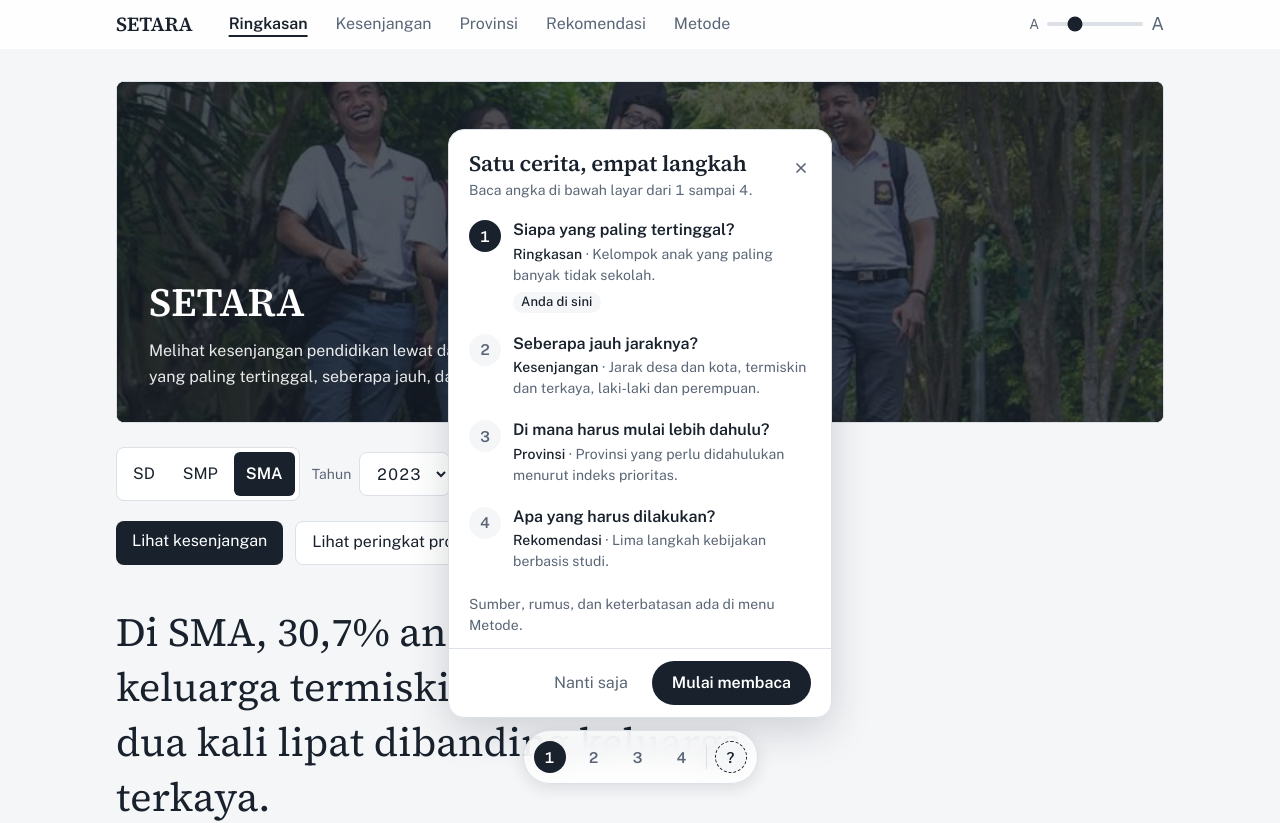
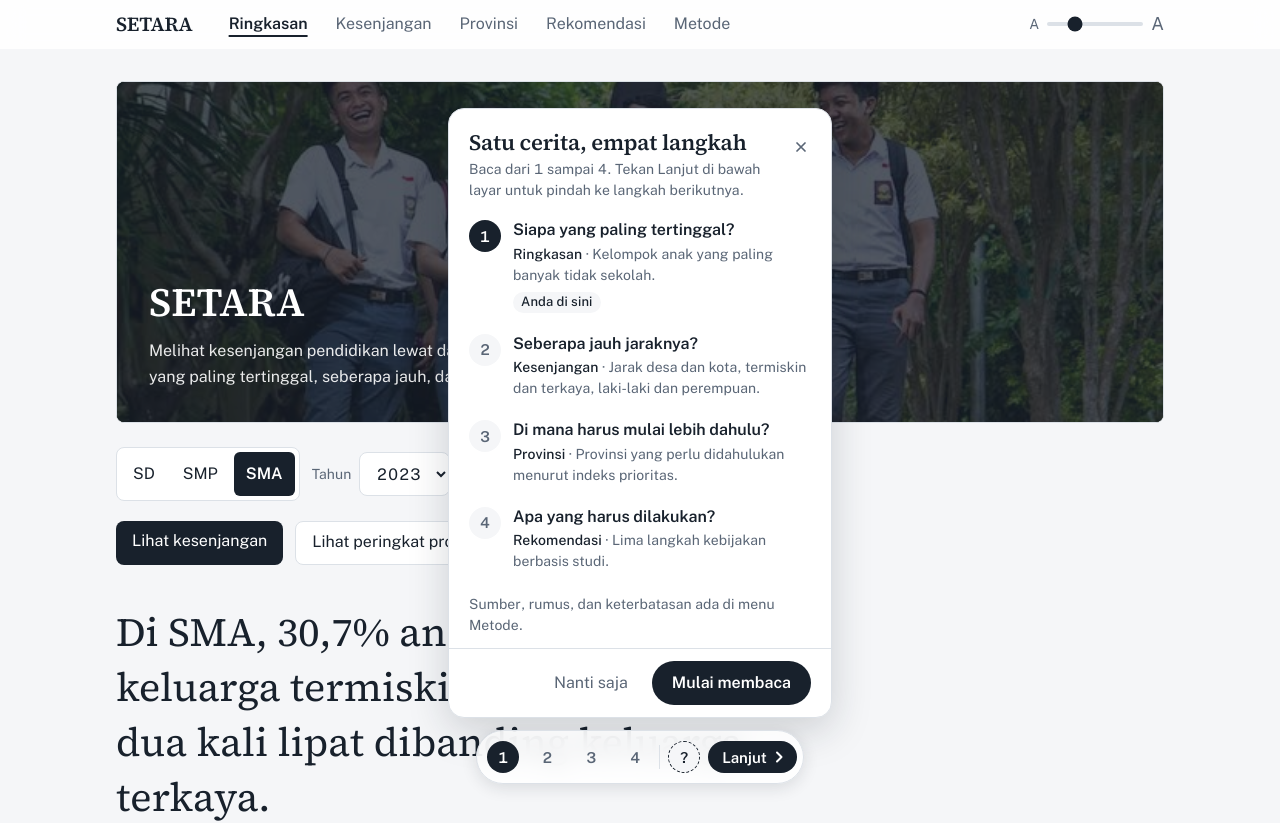
Before and after one commit to bimasenaw/setara, a React (Vite) app: page / in a window 1280 px wide. Shown: the top 823 px of the page. Built offline with nearby package versions, Linux system fonts and the light colour scheme.

Commit message:
SETARA v2: tombol Lanjut di penanda alur
- Tombol 'Lanjut' membawa ke langkah berikutnya dengan transisi geser, filter ikut terbawa
- Tidak ditampilkan di langkah terakhir (Rekomendasi)
- Teks panduan menyebut tombol Lanjut

```diff
--- a/src/components/AlurCerita.jsx
+++ b/src/components/AlurCerita.jsx
@@ -53,6 +53,10 @@ export default function AlurCerita() {
 
   if (!sekarang) return null
 
+  // Tombol Lanjut: ke langkah berikutnya; di langkah terakhir tidak ditampilkan.
+  const berikutnya = ALUR.find((a) => a.langkah === sekarang.langkah + 1) || null
+  const keBerikutnya = berikutnya ? tautanAlur(berikutnya.to, search) : null
+
   return (
     <div className="pointer-events-none fixed inset-x-0 bottom-0 z-20 flex flex-col items-center pb-[calc(1rem+env(safe-area-inset-bottom))] print:hidden">
       <PanduanAlur
@@ -70,6 +74,7 @@ export default function AlurCerita() {
           ringkas && !panduan.buka ? 'scale-[0.8]' : 'scale-100'
         }`}
       >
+        <div className="flex items-center">
           <ol className="flex items-center">
             {ALUR.map((a) => {
               const isAktif = a.id === sekarang.id
@@ -98,8 +103,8 @@ export default function AlurCerita() {
                 </li>
               )
             })}
-          <li aria-hidden="true" className="mx-0.5 h-6 w-px bg-garis" />
-          <li>
+          </ol>
+          <span aria-hidden="true" className="mx-0.5 h-6 w-px bg-garis" />
           <button
             ref={tombolRef}
             type="button"
@@ -121,8 +126,34 @@ export default function AlurCerita() {
               ?
             </span>
           </button>
-          </li>
-        </ol>
+          {berikutnya && (
+            <Link
+              to={keBerikutnya}
+              onClick={klikGeser(keBerikutnya)}
+              aria-label={`Lanjut ke langkah ${berikutnya.langkah}: ${berikutnya.pendek}`}
+              title={`Lanjut: ${berikutnya.pendek}`}
+              className="tekan group flex h-11 items-center rounded-full pl-0.5 pr-0.5"
+            >
+              <span
+                aria-hidden="true"
+                className="flex h-8 items-center gap-1 whitespace-nowrap rounded-full bg-tinta pl-3.5 pr-2.5 text-[0.9375rem] font-semibold leading-none text-putih"
+              >
+                Lanjut
+                <svg
+                  viewBox="0 0 16 16"
+                  className="h-4 w-4 transition-transform duration-150 group-hover:translate-x-0.5"
+                  fill="none"
+                  stroke="currentColor"
+                  strokeWidth="2"
+                  strokeLinecap="round"
+                  strokeLinejoin="round"
+                >
+                  <path d="M6 3.5L10.5 8L6 12.5" />
+                </svg>
+              </span>
+            </Link>
+          )}
+        </div>
       </nav>
     </div>
   )
--- a/src/components/PanduanAlur.jsx
+++ b/src/components/PanduanAlur.jsx
@@ -261,7 +261,7 @@ export default function PanduanAlur({ id, buka, otomatis, sekarang, onTutup, onM
             >
               Satu cerita, empat langkah
             </p>
-            <p className="teks-bantu mt-1 text-pretty">Baca angka di bawah layar dari 1 sampai 4.</p>
+            <p className="teks-bantu mt-1 text-pretty">Baca dari 1 sampai 4. Tekan Lanjut di bawah layar untuk pindah ke langkah berikutnya.</p>
           </div>
           <button
             type="button"
```
Also changed, not shown: 1 other file (tests, documents, lock files or other folders). Lines whose indentation alone changed are shown as unchanged.
